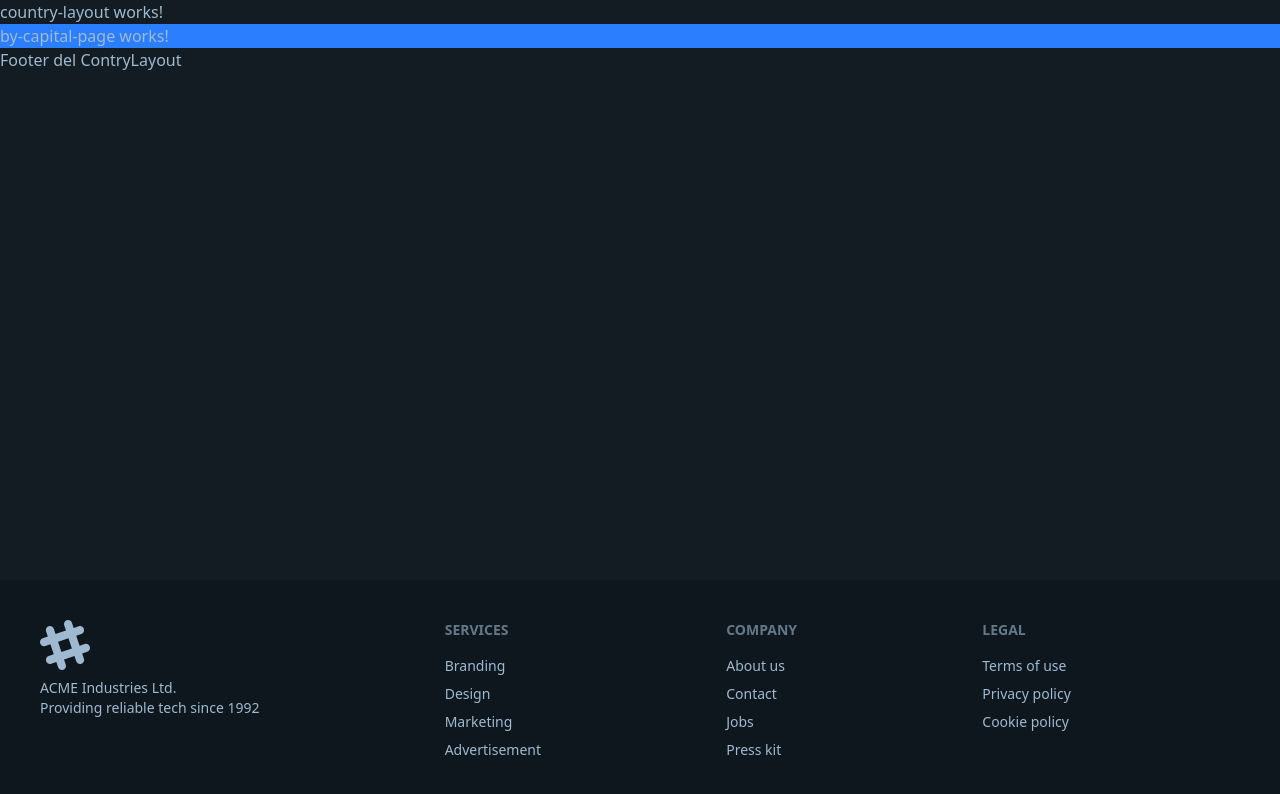
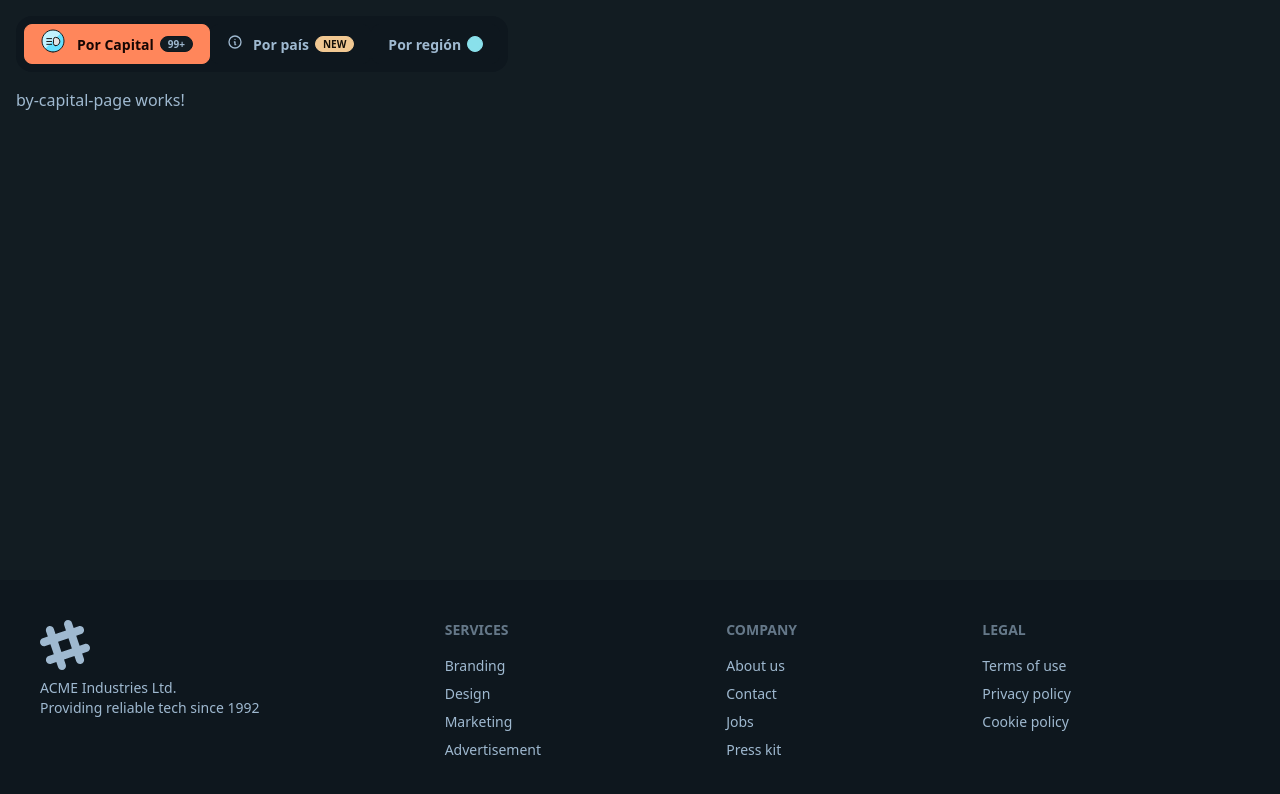
Before and after one commit to VictorCarmonaMoraza/countryApp2025, an Angular app: page /country/by-capital in a window 1280 px wide. Shown: the top 794 px of the page. Built offline with nearby package versions, Linux system fonts and the light colour scheme.

Commit message:
Menu superior e iconos

```diff
--- /dev/null
+++ b/src/app/country/components/top-menu/top-menu.html
@@ -0,0 +1,39 @@
+<nav class="p-4 w-full">
+  <ul class="menu bg-base-200 sm:menu-horizontal rounded-box">
+    <li>
+      <a routerLink="by-capital" routerLinkActive="btn-primary" class="btn">
+        <svg xmlns="http://www.w3.org/2000/svg" width="30" height="30" viewBox="0 0 30 30">
+          <g fill="none">
+            <path fill="#66e1ff" d="M12 23c6.075 0 11-4.925 11-11S18.075 1 12 1S1 5.925 1 12s4.925 11 11 11" />
+            <path fill="#c2f3ff" d="M4.222 19.778A11 11 0 1 1 19.778 4.222z" />
+            <path fill="#e3e3e3"
+              d="M14.641 16.715a4.19 4.19 0 0 0 3.93-5.81a4.19 4.19 0 0 0-3.93-2.572a2.155 2.155 0 0 0-2.164 2.095v4.191a2.155 2.155 0 0 0 2.164 2.096" />
+            <path stroke="#191919" stroke-linecap="round" stroke-linejoin="round"
+              d="M12 23c6.075 0 11-4.925 11-11S18.075 1 12 1S1 5.925 1 12s4.925 11 11 11" stroke-width="1" />
+            <path stroke="#191919" stroke-linecap="round" stroke-linejoin="round"
+              d="M14.641 16.715a4.19 4.19 0 0 0 3.93-5.81a4.19 4.19 0 0 0-3.93-2.572a2.155 2.155 0 0 0-2.164 2.095v4.191a2.155 2.155 0 0 0 2.164 2.096m-4.047-4.236H5.782m4.783-2.87H5.782m4.812 5.739H5.782"
+              stroke-width="1" />
+          </g>
+        </svg>
+        Por Capital
+        <span class="badge badge-xs">99+</span>
+      </a>
+    </li>
+    <li>
+      <a routerLink="by-country" routerLinkActive="btn-primary" class="btn">
+        <svg xmlns="http://www.w3.org/2000/svg" class="h-5 w-5" fill="none" viewBox="0 0 30 30" stroke="currentColor">
+          <path stroke-linecap="round" stroke-linejoin="round" stroke-width="2"
+            d="M13 16h-1v-4h-1m1-4h.01M21 12a9 9 0 11-18 0 9 9 0 0118 0z" />
+        </svg>
+        Por país
+        <span class="badge badge-xs badge-warning">NEW</span>
+      </a>
+    </li>
+    <li>
+      <a routerLink="by-region" routerLinkActive="btn-primary" class="btn">
+        Por región
+        <span class="badge badge-xs badge-info"></span>
+      </a>
+    </li>
+  </ul>
+</nav>
--- a/src/app/country/layouts/country-layout/country-layout.html
+++ b/src/app/country/layouts/country-layout/country-layout.html
@@ -1,10 +1,7 @@
-<p>country-layout works!</p>
+<country-top-menu/>
 
-<section class="bg-blue-500">
+<section class="px-4">
 <router-outlet/>
 
 
 </section>
-
-
-<h3>Footer del ContryLayout</h3>
--- a/src/app/country/layouts/country-layout/country-layout.ts
+++ b/src/app/country/layouts/country-layout/country-layout.ts
@@ -1,9 +1,10 @@
 import { Component } from '@angular/core';
 import { RouterOutlet } from '@angular/router';
+import { TopMenu } from "../../components/top-menu/top-menu";
 
 @Component({
   selector: 'app-country-layout',
-  imports: [RouterOutlet],
+  imports: [RouterOutlet, TopMenu],
   templateUrl: './country-layout.html',
   styleUrl: './country-layout.css'
 })
```
Also changed, not shown: src/app/country/components/top-menu/top-menu.ts (added, +12 -0 lines), src/app/country/components/top-menu/top-menu.css (added), 1 other file (tests, documents, lock files or other folders).
